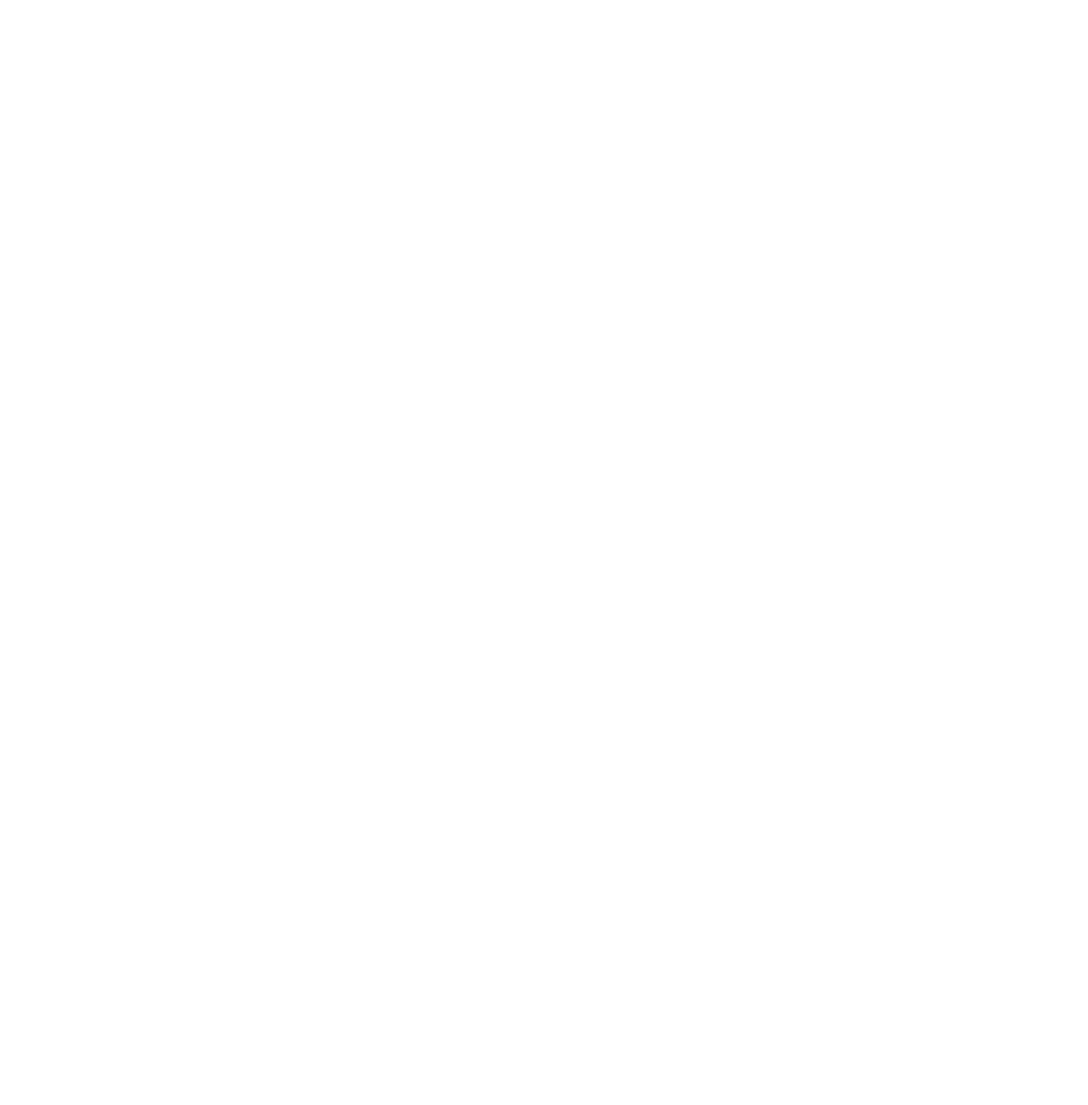
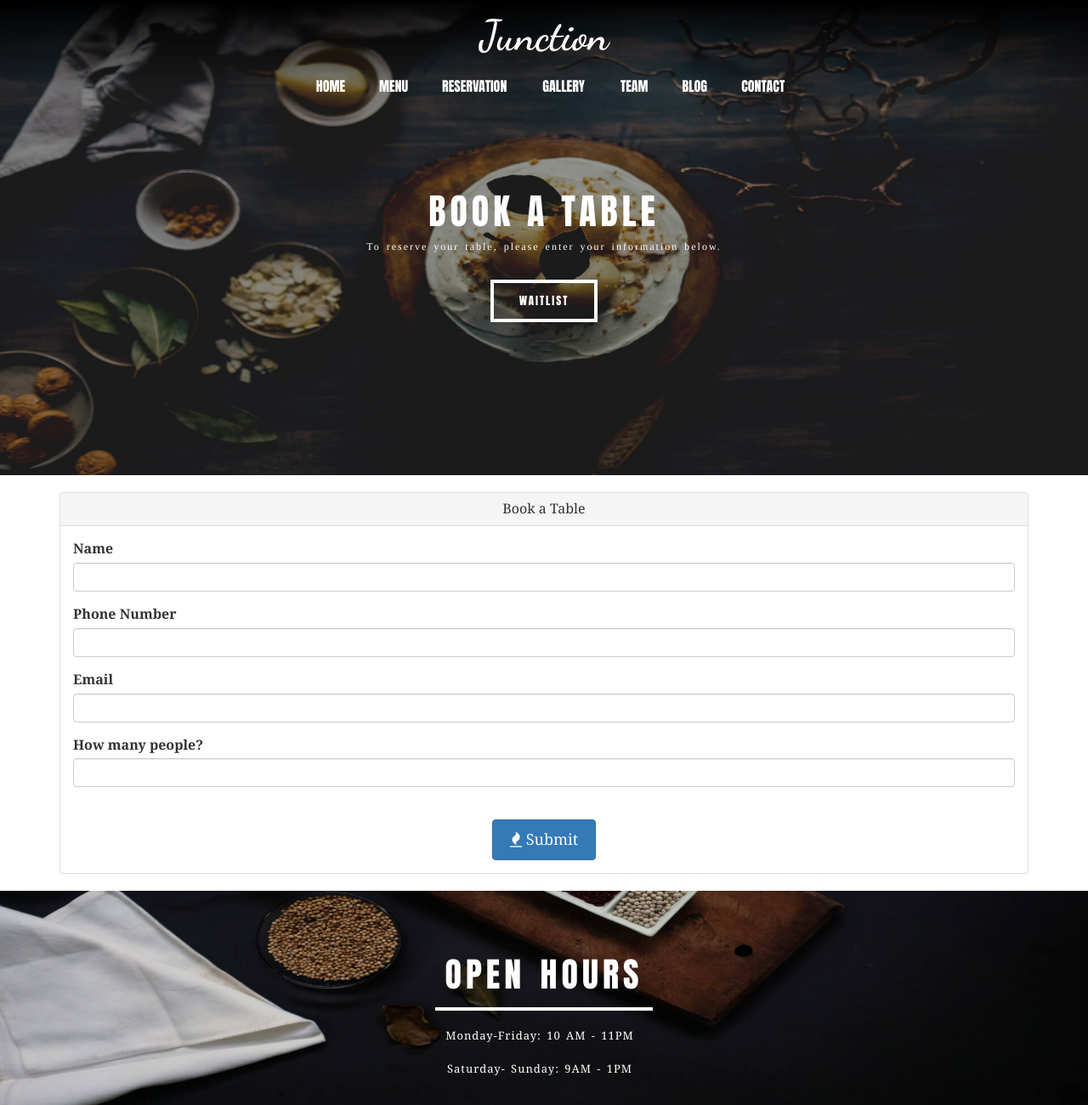
Before and after one commit to jharnois444/Table-Reservations, a website: page tables.html in a window 1280 px wide. Shown: the top 1300 px of the page at 85% size. Before the commit the page ends 800 px from the top, so only its background shows below. Drawn offline with nearby package versions, Linux system fonts and the light colour scheme.

Commit message:
Add tables.hml

```diff
--- a/index.html
+++ b/index.html
@@ -7,6 +7,7 @@
 		<meta charset="UTF-8">
 		<meta name="viewport" content="width=device-width, initial-scale=1">
 		<link href="https://fonts.googleapis.com/css?family=Dancing+Script:700" rel="stylesheet">
+		<link rel="stylesheet" href="https://stackpath.bootstrapcdn.com/font-awesome/4.7.0/css/font-awesome.min.css">
 		<link rel="stylesheet" href="https://maxcdn.bootstrapcdn.com/bootstrap/3.3.7/css/bootstrap.min.css">
 		<link rel="stylesheet" href="main.css" type="text/css">
 		<title>Junction Restaurant </title>
@@ -18,7 +19,7 @@
 		</div>
 		<nav class="menu">
 			<ul>
-				<li><button class="navbar1" type="button"> Home </button></li>
+				<a href="index.html"><li><button class="navbar1" type="button"> Home </button></li></a>
 				<li><button class="navbar1" type="button"> Menu </button></li>
 				<li><button class="navbar1" type="button"> Reservation </button> </li>
 				<li><button class="navbar1" type="button"> Gallery </button> </li>
--- a/main.css
+++ b/main.css
@@ -13,6 +13,7 @@ header {
 	background-image:url(images/top-image.jpg);
 	background-size: 100% 100%;
 	background-repeat: no-repeat;
+	background-color: black;
 	color: white;
 	font-family: times;
 }
@@ -48,10 +49,7 @@ header {
 
 
 .menu li {
-
 	padding-right:25px;
-
-
 }
 
 .welcome {
@@ -196,12 +194,11 @@ section.about {
 
 .photo {
 	float: right;
-	padding-top: 30px
-
+	padding-top: 30px;
 }
 
 .photo img {
-	width: 400px;
+	width: 500px;
 	padding: 35px 150px 60px 0;
 }
 
@@ -314,3 +311,20 @@ footer {
 	text-transform: uppercase;
 	font-size: 10px
 }
+
+/* Tables Page */
+.hours-table {
+	padding-bottom: 40px;
+}
+.panel {
+	font-size: 16px;
+	margin-top: 20px;
+}
+
+.panel-title {
+	text-align: center;
+}
+.submit-btn {
+	padding: 10px 20px;
+	font-size: 18px;
+}
--- a/tables.html
+++ b/tables.html
@@ -0,0 +1,151 @@
+<!DOCTYPE html>
+<html lang="en">
+    <head>
+        <meta charset="UTF-8">
+        <meta name="viewport" content="width=device-width, initial-scale=1">
+        <link href="https://fonts.googleapis.com/css?family=Dancing+Script:700" rel="stylesheet">
+        <link rel="stylesheet" href="https://stackpath.bootstrapcdn.com/font-awesome/4.7.0/css/font-awesome.min.css">
+        <link rel="stylesheet" href="https://maxcdn.bootstrapcdn.com/bootstrap/3.3.7/css/bootstrap.min.css">
+        <link rel="stylesheet" href="main.css" type="text/css">
+        <title>Junction Restaurant </title>
+    </head>
+<body>
+
+    <header class="">
+        <div class="logo">
+            <h1>Junction</h1>
+        </div>
+        <nav class="menu">
+            <ul>
+                <a href="index.html"><li><button class="navbar1" type="button"> Home </button></li></a>
+                <li><button class="navbar1" type="button"> Menu </button></li>
+                <li><button class="navbar1" type="button"> Reservation </button> </li>
+                <li><button class="navbar1" type="button"> Gallery </button> </li>
+                <li><button class="navbar1" type="button"> Team </button></li>
+                <li><button class="navbar1" type="button">Blog </button></li>
+                <li><button class="navbar1" type="button"> Contact</button> </li>
+            </ul>
+        </nav>
+        <div class="welcome">
+                <h1> Book a Table </h1>
+            </div>
+
+            <div class="description">
+                <p>To reserve your table, please enter your information below. </p>
+            </div>
+
+                <a href=""><button id="waitlist" class="book" type="button"> Waitlist </button></a>
+            </div>
+    </header>
+    <div class="container">
+        <div class="row">
+
+        <div class="col-lg-12">
+
+            <div class="panel panel-default">
+            <div class="panel-heading">
+                <h3 class="panel-title"> Book a Table</h3>
+            </div>
+            <div class="panel-body">
+                <form method="POST" role="form">
+
+                <div class="form-group">
+                    <label for="name">Name</label>
+                    <input type="text" class="form-control" id="name">
+                </div>
+
+                <div class="form-group">
+                    <label for="phone">Phone Number</label>
+                    <input type="number" class="form-control" id="phone">
+                </div>
+
+                <div class="form-group">
+                    <label for="email">Email</label>
+                    <input type="email" class="form-control" id="email">
+                </div>
+
+                <div class="form-group">
+                    <label for="party">How many people?</label>
+                    <input type="number" class="form-control" id="party">
+                </div>
+
+                </form>
+                <br>
+                <div class="text-center">
+                <button type="submit" class="btn submit-btn btn-primary btn-md" id="add-btn"><span class="fa fa-fire"></span> Submit</button>
+                </div>
+            </div>
+            </div>
+
+        </div>
+        </div>
+    </div>
+    <section class="information">
+        <div class="open-hours">
+            <p>Open Hours </p>
+        </div>
+
+        <div class="hours hours-table">
+            <ul>
+                <li> Monday-Friday: 10 AM - 11PM </li>
+                <li> Saturday- Sunday: 9AM - 1PM </li>
+            </ul>
+        </div>
+    </section>
+    <footer class="main-footer">
+        <div class="address">
+
+            <h4> Address </h4>
+            <ul>
+                <li>Junction Restaurant </li>
+                <li> 9400 International Drive, Orlando 32819 </li>
+            </ul>
+        </div>
+
+        <div class="reservation">
+
+            <h4> Reservation </h4>
+            <ul>
+                <li> +1 (407) 800-2507</li>
+                <li>contact@junctionrestaurant.com</li>
+            </ul>
+        </div>
+
+        <div class="open">
+            <h4> Open Hours </h4>
+            <ul>
+                <li> Monday-Friday: 10 AM- 11PM </li>
+                <li> Saturday- Sunday: 9AM- 1PM </li>
+            </ul>
+        </div>
+
+    </footer>
+    <div class="copy">
+        <div class="copyright">
+            &copy; Copyright 2017, Junction Restaurants.
+        </div>
+    </div>
+
+
+  <script type="text/javascript">
+    // Question: What does this code do?
+    $("#add-btn").on("click", function(event) {
+      event.preventDefault();
+      var newCharacter = {
+        name: $("#name").val().trim(),
+        role: $("#role").val().trim(),
+        age: $("#age").val().trim(),
+        forcePoints: $("#force-points").val().trim()
+      };
+
+      // Question: What does this code do??
+      $.post("/api/characters", newCharacter)
+        .then(function(data) {
+          console.log("add.html", data);
+          alert("Adding character...");
+        });
+    });
+  </script>
+
+</body>
+</html>
```
Also changed, not shown: 1 other file.
